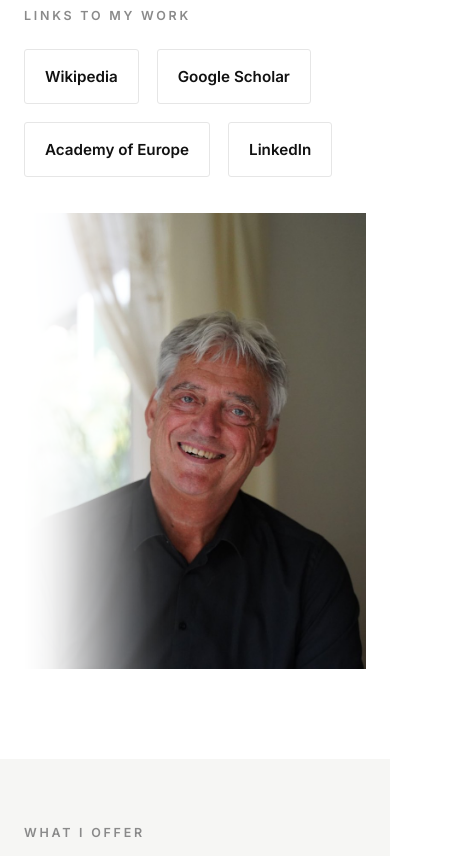
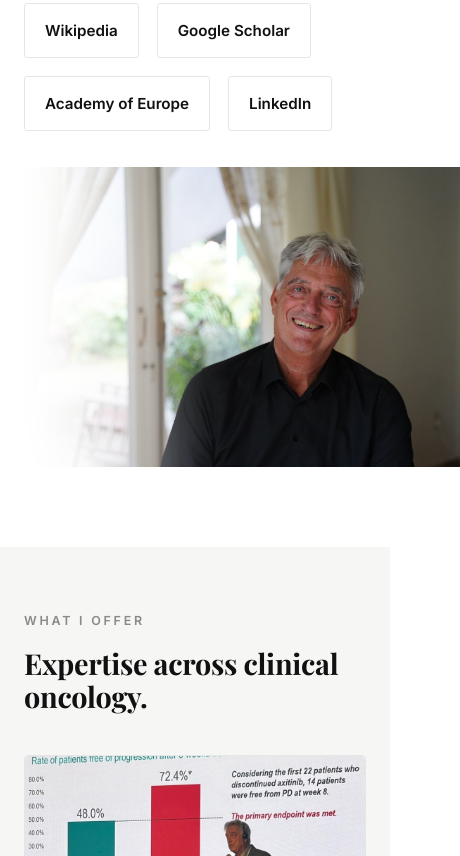
Before and after one commit to rjj101202/ronalddewit, a plain HTML site: page index.html in a window 390 px wide. Shown: the part 732-1588 px from the top of the page, 460 px wide, since content can reach past the window. Drawn offline with nearby package versions, Linux system fonts and the light colour scheme.

Commit message:
Resize hero, add leaf-fish photo, and wire up the contact page
Hero: shorter and wider so the photo and intro text now both fit in the
first viewport. Reduced the photo to a 16/11 landscape crop (max 480px
tall), evened out the two hero columns and trimmed the top padding.

Contact page: it was missing edit.css and content.js, so its photo slots
and editable content never worked. Added both, matching the other pages.
As a result the leaf-fish reef photo now renders above its quote.

Added assets/photos/reef.jpg and linked it in content.json.

Co-Authored-By: Claude Fable 5 <noreply@anthropic.com>

```diff
--- a/css/edit.css
+++ b/css/edit.css
@@ -16,8 +16,9 @@
 
 /* Hero photo (right column of hero) — large, fading softly into white on the left */
 .hero-photo {
-  aspect-ratio: 3 / 4;
-  min-height: 680px;
+  aspect-ratio: 16 / 11;
+  min-height: 400px;
+  max-height: 480px;
   border-radius: 0;
   /* Fade the left edge of the image gradually into the white background.
      Multiple eased stops so the photo truly dissolves — no visible edge. */
@@ -53,7 +54,8 @@
 
 @media (max-width: 860px) {
   .hero-photo {
-    min-height: 440px;
+    min-height: 300px;
+    max-height: none;
   }
 }
 
@@ -91,7 +93,7 @@ body:not(.rdw-editing) .split:has(> .edit-photo.is-empty) {
 
 .hero-grid {
   display: grid;
-  grid-template-columns: 0.85fr 1.3fr;
+  grid-template-columns: 1fr 1.15fr;
   gap: 56px;
   align-items: center;
 }
--- a/css/style.css
+++ b/css/style.css
@@ -220,7 +220,7 @@ section {
 }
 
 .hero {
-  padding: 110px 0 90px;
+  padding: 64px 0 80px;
 }
 
 .hero .lead {
--- a/data/content.json
+++ b/data/content.json
@@ -4,7 +4,8 @@
     "service-consulting": "/assets/photos/service-consulting.jpg",
     "service-dmc": "/assets/photos/service-dmc.jpg",
     "service-boards": "/assets/photos/service-boards.jpg",
-    "about-portrait": "/assets/photos/about-portrait.jpg"
+    "about-portrait": "/assets/photos/about-portrait.jpg",
+    "reef": "/assets/photos/reef.jpg"
   },
   "links": {
     "academy": "https://www.ae-info.org/ae/Member/De_Wit_Ronald",
```
Also changed, not shown: contact.html (+2 -0 lines), assets/photos/reef.jpg (added).
